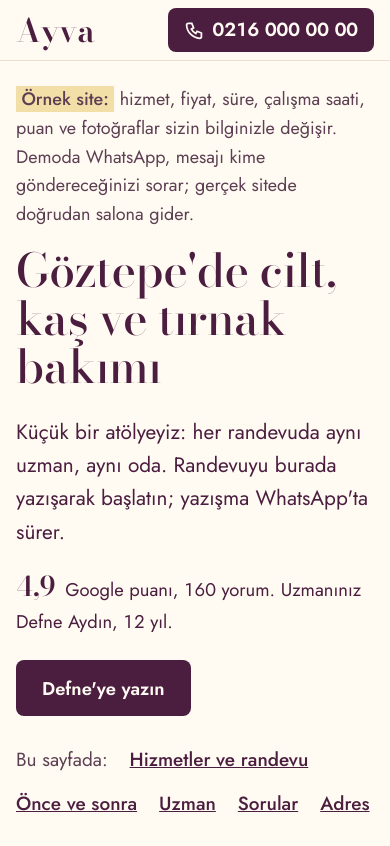
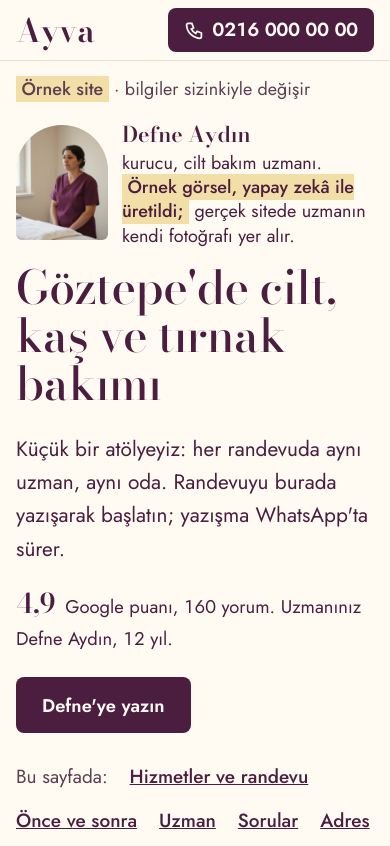
Before and after one commit to mahiremre2668-afk/ornek-siteler, a plain HTML site: page guzellik-salonu/index.html in a window 390 px wide. Shown: the top 846 px of the page. Drawn offline with nearby package versions, Linux system fonts and the light colour scheme.

Commit message:
örnek siteler 2026-11-21-2235

```diff
--- a/guzellik-salonu/index.html
+++ b/guzellik-salonu/index.html
@@ -61,6 +61,7 @@ a{color:var(--erik)}
 /* ilk ekran: dev başlık + kemer üstlü uzman portresi yeri */
 .giris .kap{display:grid;grid-template-columns:minmax(0,1fr) 380px;gap:56px;align-items:end;padding:36px 0 64px}
 .giris .kap>*{min-width:0}
+.giris .not .not-kisa{display:none}
 .giris .not{margin:0 0 18px;font-size:1.125rem;color:var(--ikincil);max-width:60ch}
 .giris h1{font-size:max(2.6rem,min(clamp(2.9rem,6.4vw,5.75rem),12.5vw));letter-spacing:-.01em;max-width:13ch}
 .giris .alt{font-size:1.3rem;max-width:42ch;margin:24px 0 0}
@@ -212,9 +213,21 @@ footer .alt-ad{margin:0}
 @media (max-width:900px){
   .durum{display:none}
   .tel{margin-left:auto}
-  .giris .kap{grid-template-columns:1fr;gap:36px;padding:24px 0 56px}
-  .portre{max-width:420px}
-  .portre .ayna{aspect-ratio:5/4;border-radius:160px 160px 8px 8px}
+  .ust{position:static}
+  html{scroll-padding-top:12px}
+  .giris .kap{grid-template-columns:minmax(0,1fr);gap:0;padding:14px 0 48px;align-items:start}
+  .giris .kap>div{display:contents}
+  .giris .kap>div>*{min-width:0;max-width:100%}
+  .giris .not{order:0;margin:0 0 14px}
+  .giris .not .not-uzun{display:none}.giris .not .not-kisa{display:inline}
+  .portre{order:1;display:grid;grid-template-columns:92px minmax(0,1fr);gap:14px;align-items:center;margin:0 0 16px}
+  .portre .ayna{aspect-ratio:4/5;border-radius:46px 46px 6px 6px}
+  .portre figcaption{margin:0;font-size:1.125rem;line-height:1.35}
+  .portre figcaption b{font-size:1.35rem}
+  .giris h1,.giris .alt,.giris .guven,.giris .git,.giris .dizin{order:2}
+  .giris .git{justify-self:start}
+  .yazac{position:static}
+  .akis>li{scroll-margin:12px 0 16px}
   .secim{padding:64px 0}
   .secim .kap{grid-template-columns:minmax(0,1fr);gap:24px}
   .yaz-sol,.sohbet,.yaz-not{grid-column:1;grid-row:auto}
@@ -270,7 +283,7 @@ footer .alt-ad{margin:0}
 <section class="giris">
   <div class="kap">
     <div>
-      <p class="not"><span class="ornek">Örnek site:</span> hizmet, fiyat, süre, çalışma saati, puan ve fotoğraflar sizin bilginizle değişir. Demoda WhatsApp, mesajı kime göndereceğinizi sorar; gerçek sitede doğrudan salona gider.</p>
+      <p class="not"><span class="ornek">Örnek site</span><span class="not-kisa"> · bilgiler sizinkiyle değişir</span><span class="not-uzun">: hizmet, fiyat, süre, çalışma saati, puan ve fotoğraflar sizin bilginizle değişir. Demoda WhatsApp, mesajı kime göndereceğinizi sorar; gerçek sitede doğrudan salona gider.</span></p>
       <h1>Göztepe'de cilt, kaş ve tırnak bakımı</h1>
       <p class="alt">Küçük bir atölyeyiz: her randevuda aynı uzman, aynı oda. Randevuyu burada yazışarak başlatın; yazışma WhatsApp'ta sürer.</p>
       <p class="guven"><b>4,9</b> Google puanı, 160 yorum. Uzmanınız Defne Aydın, 12 yıl.</p>
@@ -372,7 +385,7 @@ footer .alt-ad{margin:0}
   </div>
 </section>
 </main>
-<footer><div class="kap"><p class="alt-ad">Ayva Cilt ve Bakım Atölyesi, örnek site.</p><p class="alt-baglar"><a href="#sorular">Sorular</a><a href="#kvkk">Kişisel veriler</a><span class="pasif">Instagram hesabı gerçek sitede bağlanır.</span></p>
+<footer><div class="kap"><p class="alt-ad">Ayva Cilt ve Bakım Atölyesi, örnek site.</p><p>Örnek site: hizmet, fiyat, süre, çalışma saati, puan ve fotoğraflar sizin bilginizle değişir. Demoda WhatsApp, mesajı kime göndereceğinizi sorar; gerçek sitede doğrudan salona gider.</p><p class="alt-baglar"><a href="#sorular">Sorular</a><a href="#kvkk">Kişisel veriler</a><span class="pasif">Instagram hesabı gerçek sitede bağlanır.</span></p>
 <p id="kvkk">Kişisel veriler: bu sayfa yazdıklarınızı kaydetmez. Sohbette seçtikleriniz yalnız salonla WhatsApp yazışmanıza geçer, randevu dışında kullanılmaz, kimseyle paylaşılmaz; silinmesini Defne'ye yazarak isteyebilirsiniz. Gerçek sitede salonun KVKK aydınlatma metni yer alır.</p></div></footer>
 
 <script>
```
